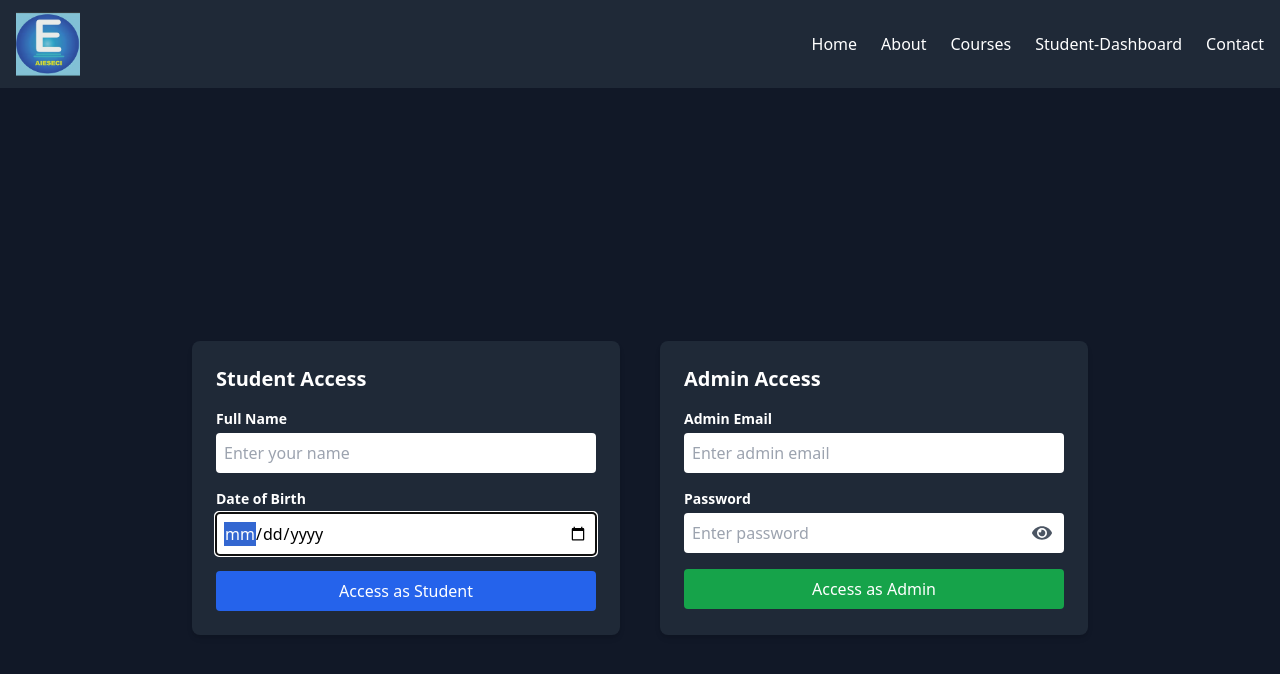
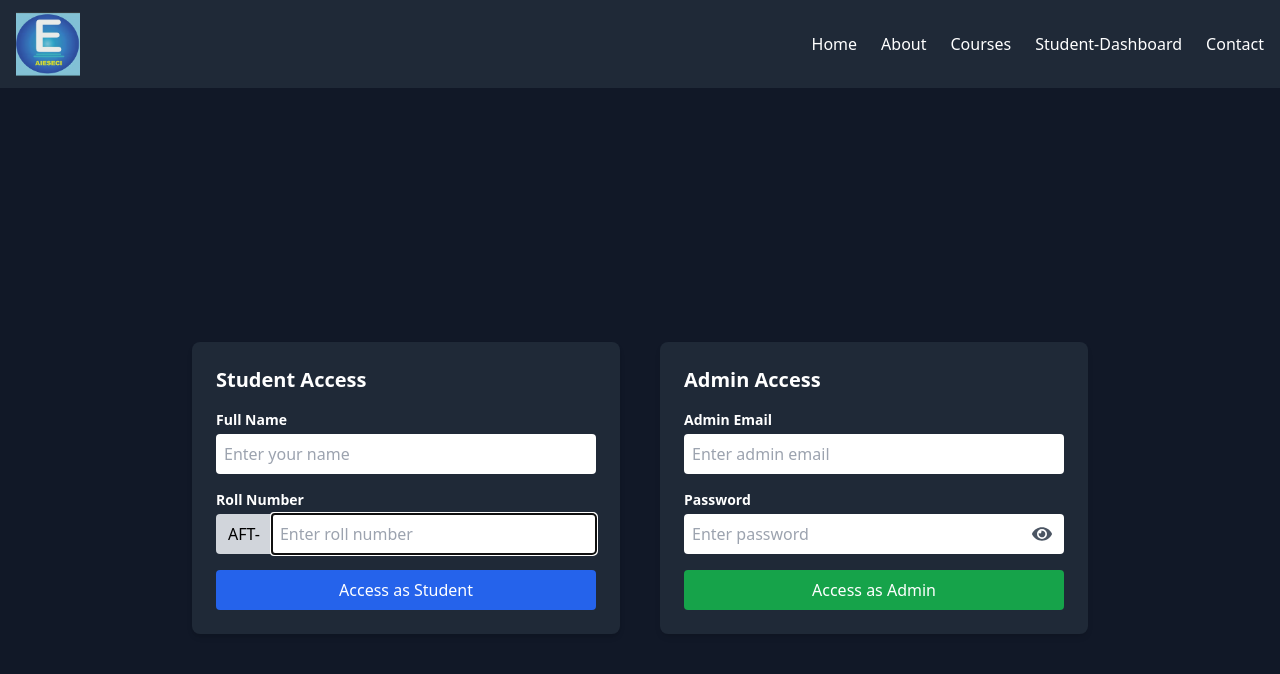
Before and after one commit to Parthshrivastava007/Aieseci, a React (Create React App) app: page /enrollementtable in a window 1280 px wide. Shown: the top 674 px of the page. Built offline with nearby package versions, Linux system fonts and the light colour scheme.

Commit message:
feat: update AccessCard and EnrollmentTable to replace student DOB with roll number

```diff
--- a/src/components/AccessCard.js
+++ b/src/components/AccessCard.js
@@ -6,7 +6,7 @@ const AccessCard = ({
   studentName,
   setStudentName,
   studentDob,
-  setStudentDob,
+  setStudentRollNumber,
   adminEmail,
   setAdminEmail,
   adminPassword,
@@ -28,6 +28,7 @@ const AccessCard = ({
         {/* Student Card */}
         <div className="bg-gray-800 p-6 rounded-lg shadow-md">
           <h2 className="text-xl font-bold mb-4">Student Access</h2>
+
           <label className="block mb-1 font-semibold text-sm">Full Name</label>
           <input
             type="text"
@@ -36,16 +37,25 @@ const AccessCard = ({
             placeholder="Enter your name"
             className="p-2 text-black rounded mb-4 w-full"
           />
+
           <label className="block mb-1 font-semibold text-sm">
-            Date of Birth
+            Roll Number
           </label>
-          <input
-            type="date"
-            value={studentDob}
-            onChange={(e) => setStudentDob(e.target.value)}
-            className="p-2 text-black rounded mb-4 w-full"
-            autoFocus
-          />
+
+          <div className="flex mb-4">
+            <span className="bg-gray-300 text-black px-3 py-2 rounded-l">
+              AFT-
+            </span>
+            <input
+              type="text"
+              value={studentDob}
+              onChange={(e) => setStudentRollNumber(e.target.value)}
+              placeholder="Enter roll number"
+              className="p-2 text-black rounded-r w-full"
+              autoFocus
+            />
+          </div>
+
           <button
             onClick={() => handleAccess("student")}
             className="bg-blue-600 hover:bg-blue-700 px-4 py-2 rounded text-white w-full"
--- a/src/pages/EnrollementTable.js
+++ b/src/pages/EnrollementTable.js
@@ -26,7 +26,7 @@ const allowedAdminPassword = "Aieseci@220471";
 const EnrollmentTable = () => {
   /* ================= STUDENT ================= */
   const [studentName, setStudentName] = useState("");
-  const [studentDob, setStudentDob] = useState("");
+  const [studentRollNumber, setStudentRollNumber] = useState("");
 
   /* ================= ADMIN ================= */
   const [adminEmail, setAdminEmail] = useState("");
@@ -80,7 +80,7 @@ const EnrollmentTable = () => {
       const q = query(
         collection(db, "enrollments"),
         where("name", "==", studentName.trim()),
-        where("dob", "==", studentDob)
+        where("rollNo", "==", `AFT-${studentRollNumber.trim()}`),
       );
 
       const snapshot = await getDocs(q);
@@ -173,7 +173,7 @@ const EnrollmentTable = () => {
 
   /* ================= FILTER DATA ================= */
   const courseOptions = Array.from(
-    new Set(enrollments.map((e) => e.course))
+    new Set(enrollments.map((e) => e.course)),
   ).filter(Boolean);
 
   const filteredEnrollments = isAdmin
@@ -249,7 +249,7 @@ const EnrollmentTable = () => {
     setIsAdmin(false);
     setEnrollments([]);
     setStudentName("");
-    setStudentDob("");
+    setStudentRollNumber("");
     setAdminEmail("");
     setAdminPassword("");
     toast.info("Logged out successfully");
@@ -263,8 +263,8 @@ const EnrollmentTable = () => {
         <AccessCard
           studentName={studentName}
           setStudentName={setStudentName}
-          studentDob={studentDob}
-          setStudentDob={setStudentDob}
+          studentRollNumber={studentRollNumber}
+          setStudentRollNumber={setStudentRollNumber}
           adminEmail={adminEmail}
           setAdminEmail={setAdminEmail}
           adminPassword={adminPassword}
```
